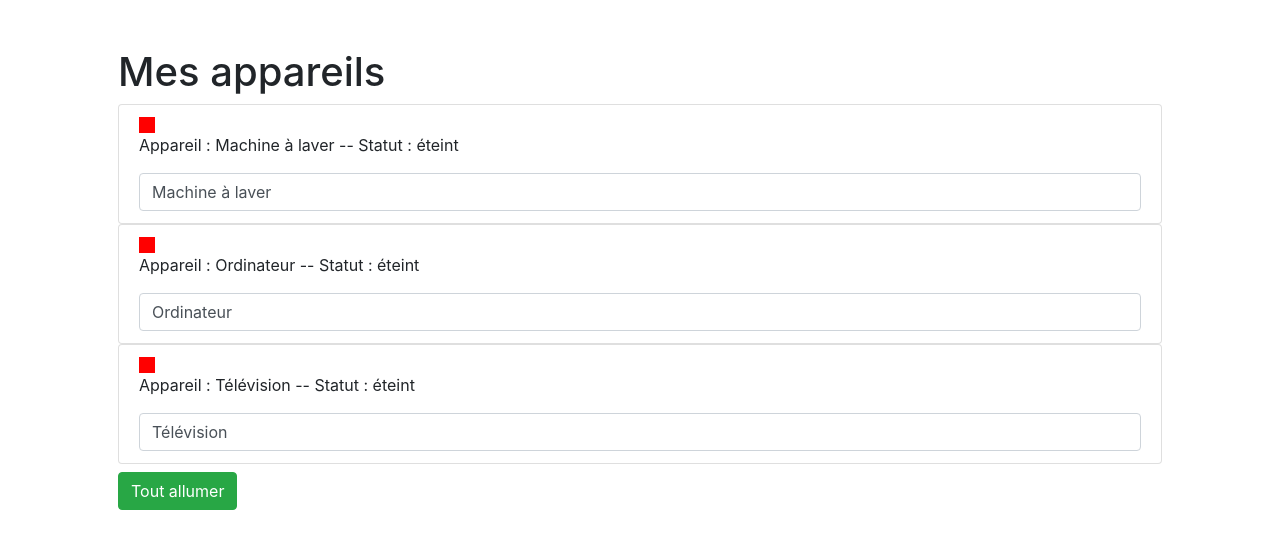
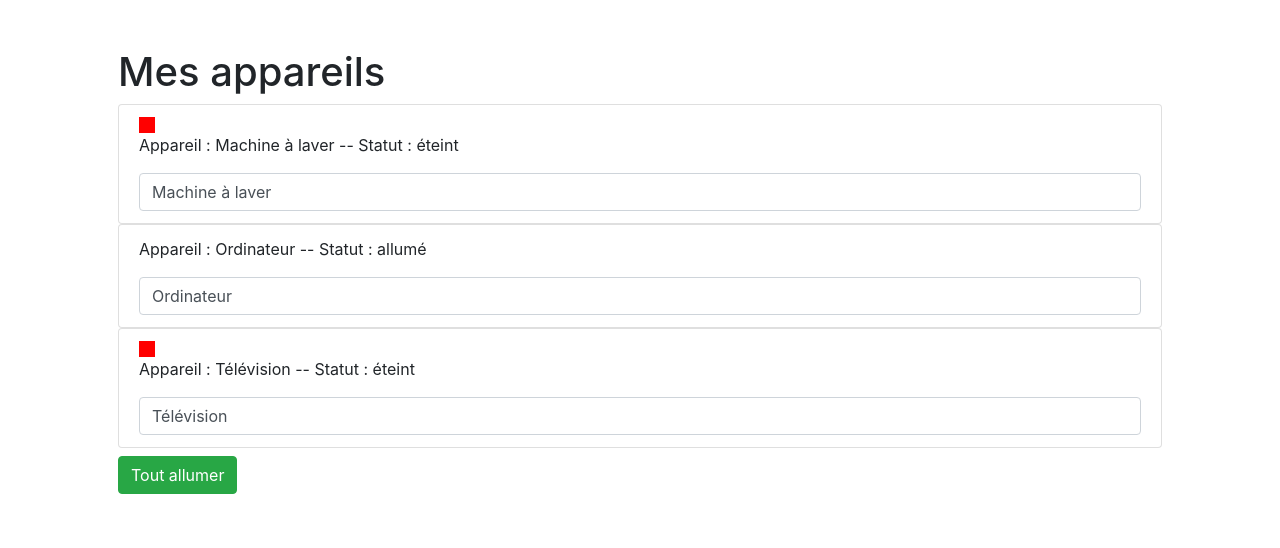
Before and after one commit to magali-thuaire/Appliances, an Angular app: page / in a window 1280 px wide. Shown: the top 548 px of the page. Built offline with nearby package versions, Linux system fonts and the light colour scheme.

Commit message:
affichage des appareils par directive ng-for
ng-for: directive structurelle

```diff
--- a/src/app/app.component.html
+++ b/src/app/app.component.html
@@ -4,9 +4,7 @@
 			<div class="col-12">
 				<h1>Mes appareils</h1>
 				<ul class="list-group">
-					<app-appliance-item [appliance]="applianceOne" [status]="status"></app-appliance-item>
-					<app-appliance-item [appliance]="applianceTwo" [status]="status"></app-appliance-item>
-					<app-appliance-item [appliance]="applianceThree" [status]="status"></app-appliance-item>
+					<app-appliance-item *ngFor="let appliance of appliances" [appliance]="appliance.name" [status]="appliance.status"></app-appliance-item>
 				</ul>
 				<button type="button" class="btn btn-success mt-2"
 						[disabled]='!isAuth'
--- a/src/app/app.component.ts
+++ b/src/app/app.component.ts
@@ -10,13 +10,21 @@ export class AppComponent {
 	// Authentification de l'utilisateur
 	isAuth = false;
 
-	// Liste des appareils
-	applianceOne = 'Machine à laver';
-	applianceTwo = 'Ordinateur';
-	applianceThree = 'Télévision';
-
-	// Statut des appareils
-	status = 'éteint';
+	// Tableau des appareils
+	appliances = [
+		{
+			name: 'Machine à laver',
+			status: 'éteint'
+		},
+		{
+			name: 'Ordinateur',
+			status: 'allumé'
+		},
+		{
+			name: 'Télévision',
+			status: 'éteint'
+		}
+	];
 
 	constructor() {
 		// Fonction qui permet de simuler l'authentification de l'utilisateur après 4s
@@ -24,12 +32,12 @@ export class AppComponent {
 			() => {
 				this.isAuth = true;
 			},
-		4000);
+			4000);
 	}
 
 	// Fonction qui modifie le statut des appareils sur 'allumé'
 	onTurningOn() {
-		this.status = 'allumé';
+		console.log('on allume tout');
 	}
 
 }
```
